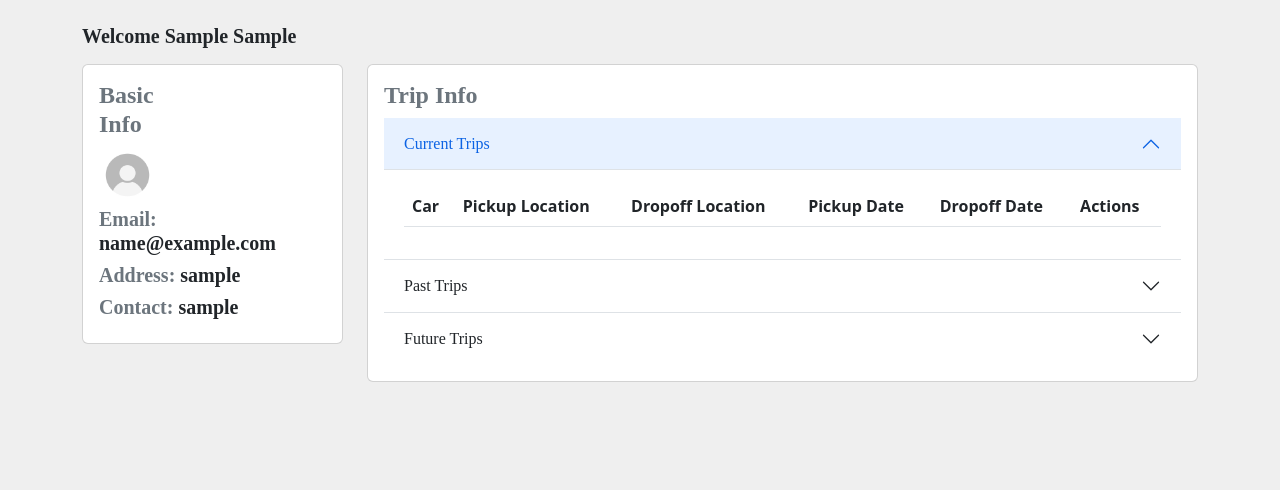
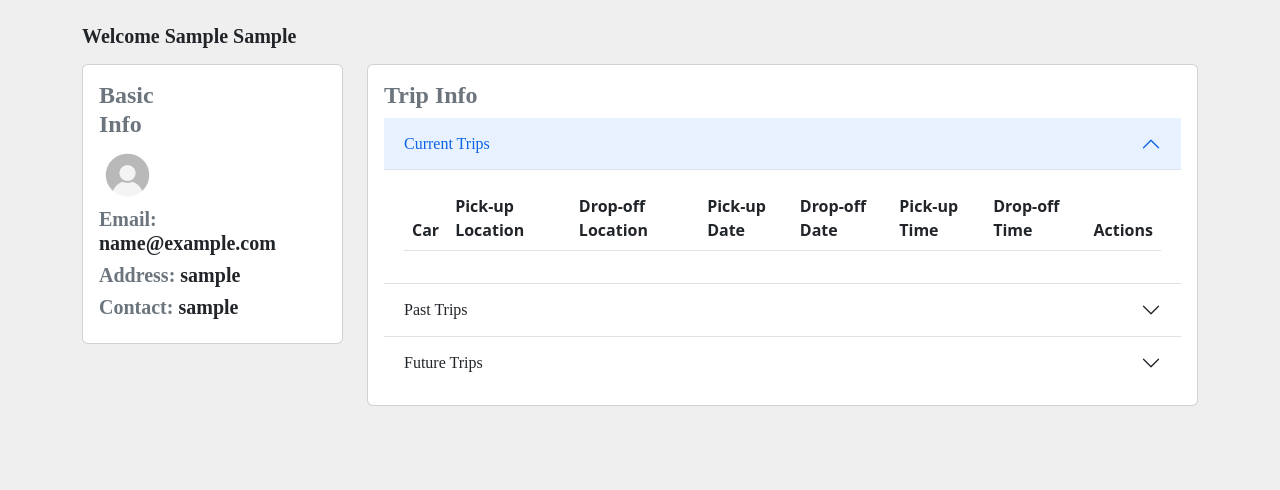
Before and after one commit to Maryamabdulle/Skyline-Car-Rental-Web-Application-, a Flask app: page /profile in a window 1280 px wide, after a click on "Current Trips". Shown: the part 102-592 px from the top of the page. Run offline with Flask 2, Linux system fonts and the light colour scheme; the visitor is signed in with stand-in values (Sample User, id 1); data comes from the database, SQL or seed files in the repository; data that the repository does not hold is empty.

Commit message:
fixed/updates

```diff
--- a/data/vehicle.csv
+++ b/data/vehicle.csv
@@ -27,7 +27,7 @@ Premium,Volkswagen Passat,Luxury & Convertibles,5 Seats,4 Doors,Automatic Transm
 Convertible,Ford Mustang Convertible,Luxury & Convertibles,4 Seats ,2 Doors,Automatic Transmission,1 Large Bag,1 Small Bag,A/C,19-24,$223,Ford _Mustang Convertible.png
 Luxury,Chrysler 300,Luxury & Convertibles,5 Seats,4 Doors ,Automatic Transmission,2 Large Bag,2 Small Bag,A/C,18-21,$215,Chrysler _300.png
 Standard Elite Coupe, Dodge Challenger R/T, Luxury & Convertibles, 4 Seats, 2 Doors, Automatic Transmission , 1 Large Bag, 1 Small Bag, A/C, 15-19,$187, Dodge Challenger.png
-Intermediate Elite Electric, Tesla Model 3' ,Luxury & Convertibles, 5 Seats, 4 Doors, Automatic Transmission , 1 Large Bag, 2 Small Bag, A/C, Electric,$120, Tesla Model 3.png
+Intermediate Elite Electric, Tesla Model 3 ,Luxury & Convertibles, 5 Seats, 4 Doors, Automatic Transmission , 1 Large Bag, 2 Small Bag, A/C, Electric,$120, Tesla Model 3.png
 Standard Sport, Ford Mustang Coupe ,  Luxury & Convertibles, 4 Seats, 2 Doors, Automatic Transmission , 1 Large Bag, 2 Small Bag, A/C, 16-24,$100,  Ford _Mustang Convertible.png
 Convertible , BMW 7-Series , Luxury & Convertibles, 4 Seats, 2 Doors, Automatic Transmission , 1 Large Bag, 1 Small Bag, A/C, 19-24,$157, BMW 7-Series.png
 Luxury , Jaguar F-Type SVR , Luxury & Convertibles ,2 Seats, 2 Doors, Automatic Transmission , 1 Large Bag, 1 Small Bag, A/C, 15-19,$107, Jaguar F-Type SVR.png
--- a/server.py
+++ b/server.py
@@ -102,8 +102,9 @@ def process_login():
     hash_password = hashlib.sha256(password.encode()).hexdigest()
     user=crud.get_user_by_email(email)
     print(user)
-    if not user or user.password != hash_password:
-        flash ("The email or password you entered was incorrect.", 'error')
+    fname=request.form.get("fname")
+    if not user or user.password != hash_password or fname!=user.fname:
+        flash ("The email, password, or the name you entered was incorrect.", 'error')
         return redirect("/")
     else:
         session["user_email"]= user.email
--- a/templates/partials/_future_trips.html
+++ b/templates/partials/_future_trips.html
@@ -6,6 +6,8 @@
         <th scope="col">Dropoff Location</th>
         <th scope="col">Pickup Date</th>
         <th scope="col">Dropoff Date</th>
+        <th scope="col">Pick-up Time</th>
+        <th scope="col">Drop-off Time</th>
         <th scope="col">Actions</th>
         </tr>
     </thead>
@@ -17,6 +19,8 @@
             <td>{{ trip.drop_of_location|truncate(40) }}</td>
             <td>{{ trip.pick_up_date }}</td>
             <td>{{ trip.drop_of_date }}</td>
+            <td>{{ trip.pick_up_time }}</td>
+            <td>{{ trip.drop_of_time }}</td>
             <td>
                 {% if not trip.is_canceled %}
                 <form action="{{ url_for('cancel_trip') }}" method="POST">
--- a/templates/partials/_past_trips.html
+++ b/templates/partials/_past_trips.html
@@ -6,6 +6,8 @@
         <th scope="col">Dropoff Location</th>
         <th scope="col">Pickup Date</th>
         <th scope="col">Dropoff Date</th>
+        <th scope="col">Pick-up Time</th>
+        <th scope="col">Drop-off Time</th>
         </tr>
     </thead>
     <tbody>
@@ -16,6 +18,8 @@
             <td>{{ trip.drop_of_location|truncate(40) }}</td>
             <td>{{ trip.pick_up_date }}</td>
             <td>{{ trip.drop_of_date }}</td>
+            <td>{{ trip.pick_up_time }}</td>
+            <td>{{ trip.drop_of_time }}</td>
         </tr>
         {% endfor %}
     </tbody>
--- a/templates/partials/_trip_table.html
+++ b/templates/partials/_trip_table.html
@@ -3,10 +3,12 @@
     <thead>
         <tr>
         <th scope="col">Car</th>
-        <th scope="col">Pickup Location</th>
-        <th scope="col">Dropoff Location</th>
-        <th scope="col">Pickup Date</th>
-        <th scope="col">Dropoff Date</th>
+        <th scope="col">Pick-up Location</th>
+        <th scope="col">Drop-off Location</th>
+        <th scope="col">Pick-up Date</th>
+        <th scope="col">Drop-off Date</th>
+        <th scope="col">Pick-up Time</th>
+        <th scope="col">Drop-off Time</th>
         <th scope="col">Actions</th>
         </tr>
     </thead>
@@ -18,6 +20,8 @@
             <td>{{ trip.drop_of_location|truncate(40) }}</td>
             <td>{{ trip.pick_up_date }}</td>
             <td>{{ trip.drop_of_date }}</td>
+            <td>{{ trip.pick_up_time }}</td>
+            <td>{{ trip.drop_of_time }}</td>
             <td>
                 <div class="d-flex">
                     {% if not trip.is_canceled %}
```
Also changed, not shown: templates/booking_success.html (+4 -4 lines), templates/reservations.html (+19 -31 lines), Readme.md (deleted).
